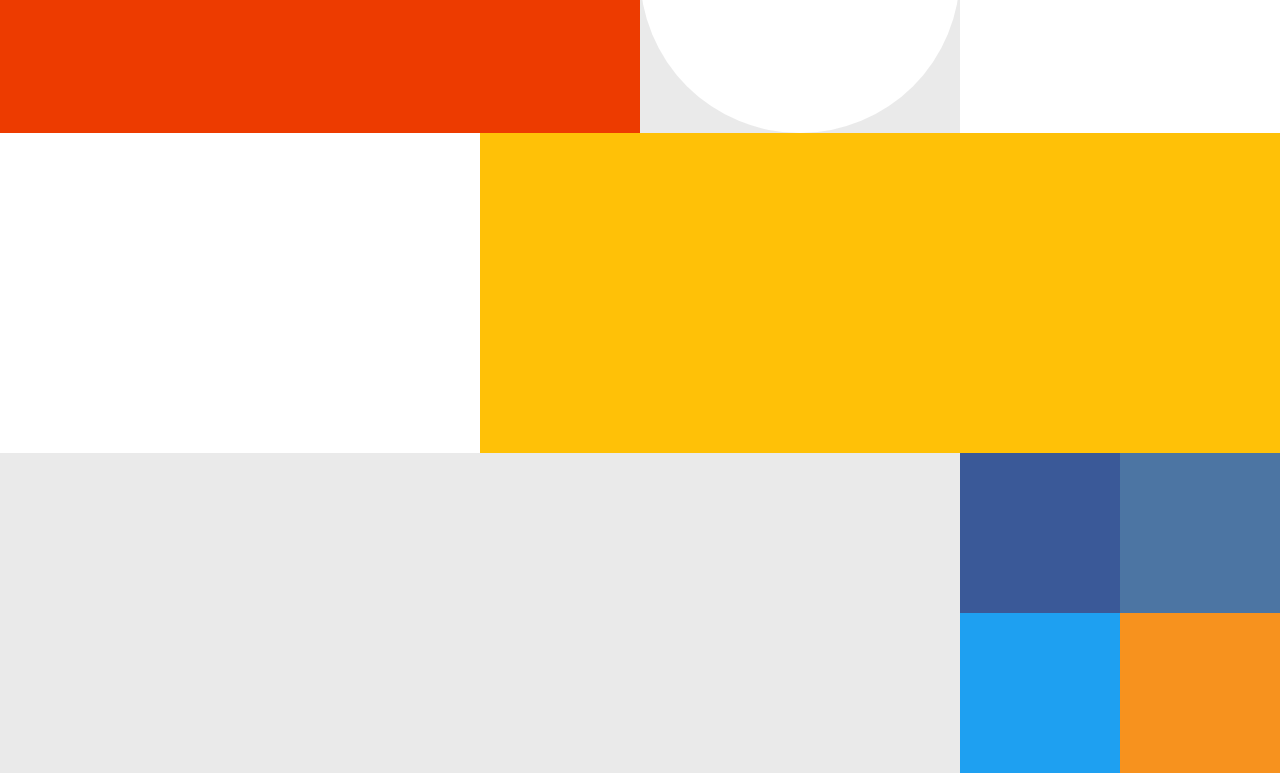
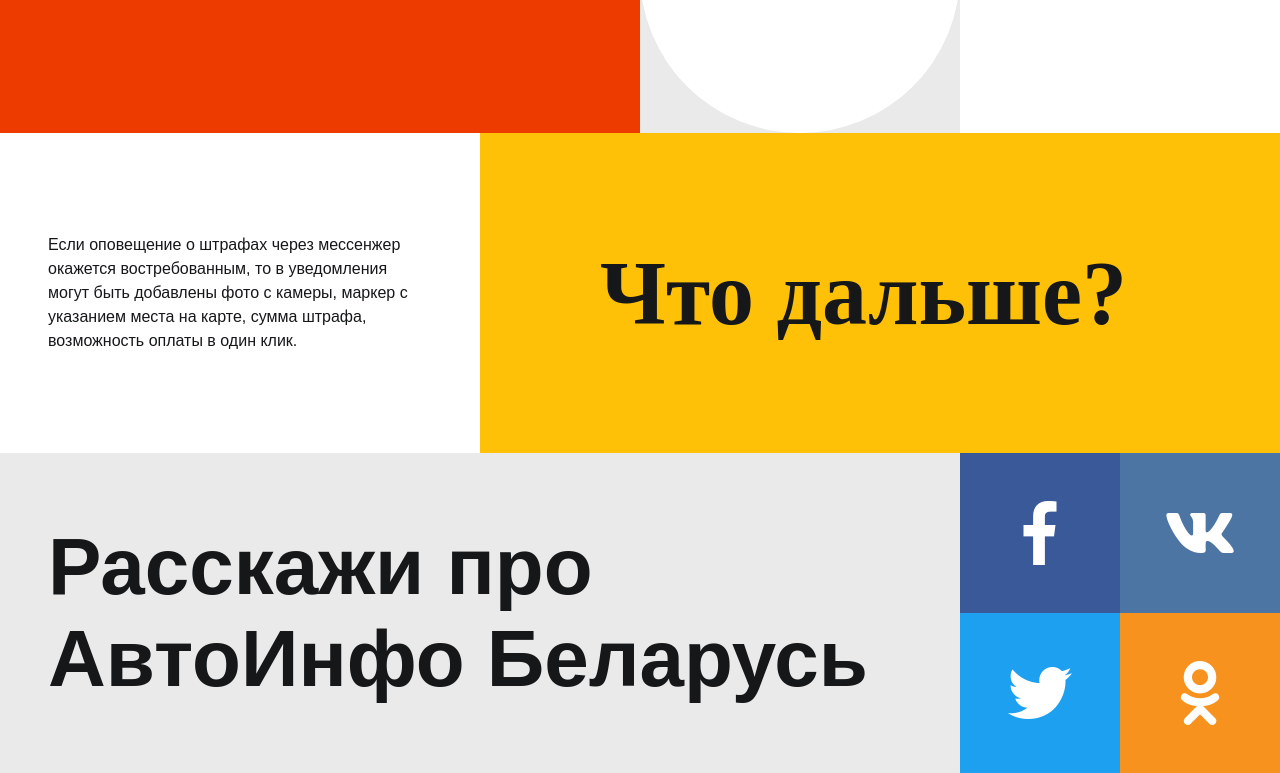
Before and after one commit to devbarden/avto-info-gai-bot, a plain HTML site: page index.html in a window 1280 px wide. Shown: the part 3390-4163 px from the top of the page. Drawn offline with Linux system fonts and the light colour scheme.

Commit message:
feat: add footer

```diff
--- a/index.html
+++ b/index.html
@@ -150,7 +150,8 @@
         2
       </p>
     </div>
-    <div class="cell cell-21"></div>
+    <div class="cell cell-21">
+    </div>
     <div class="cell cell-22">
       <div class="">
         <p>Раз в cутки АвтоИнфо проверяет наличие штрафов в ГАИ. Eсли есть - отправляет уведомление. </p>
@@ -158,7 +159,13 @@
       </div>
     </div>
     <div class="cell cell-23"></div>
-    <div class="cell cell-24"></div>
+    <div class="cell cell-24">
+        <p>
+            Почему
+            Telegram
+            и Viber?
+        </p>
+    </div>
     <div class="cell cell-25">
       <p>
           Закон позволяет ГАИ уведомлять о штрафах через Интернет, но пока нет удобной реализации.
@@ -175,13 +182,41 @@
           Рассылка бумажных "писем счастья" - дорого и долго.
       </p>
     </div>
-    <div class="cell cell-29"></div>
-    <div class="cell cell-30"></div>
-    <div class="cell cell-31"></div>
-    <div class="cell cell-s-facebook"></div>
-    <div class="cell cell-s-vk"></div>
-    <div class="cell cell-s-twitter"></div>
-    <div class="cell cell-s-odnoklassniki"></div>
+    <div class="cell cell-29">
+      <p>
+          Если оповещение о штрафах через мессенжер окажется востребованным, то в уведомления могут быть добавлены фото с камеры, маркер с указанием места на карте, сумма штрафа, возможность оплаты в один клик.
+      </p>
+    </div>
+    <div class="cell cell-30">
+      <p>
+          Что дальше?
+      </p>
+    </div>
+    <div class="cell cell-31">
+      <p>
+          Расскажи про АвтоИнфо Беларусь
+      </p>
+    </div>
+    <div class="cell cell-s-facebook">
+      <a href="#">
+        <i class="fab fa-facebook-f"></i>
+      </a>
+    </div>
+    <div class="cell cell-s-vk">
+      <a href="#">
+        <i class="fab fa-vk"></i>
+      </a>
+    </div>
+    <div class="cell cell-s-twitter">
+      <a href="#">
+        <i class="fab fa-twitter"></i>
+      </a>
+    </div>
+    <div class="cell cell-s-odnoklassniki">
+      <a href="#">
+        <i class="fab fa-odnoklassniki"></i>
+      </a>
+    </div>
 
 </body>
 </html>
--- a/style.css
+++ b/style.css
@@ -2,6 +2,8 @@
   margin: 0;
   padding: 0;
   box-sizing: border-box;
+
+  font-family: Arial;
 }
 
 .center-block {
@@ -586,6 +588,19 @@ body {
   background-color: #ED3B00;
 
   min-height: 40em;
+
+  display: flex;
+  align-items: center;
+}
+.cell-24 p {
+  width: 70%;
+
+  margin: 0 auto;
+
+  color: #FFFFFF;
+  font-family: Arial;
+  font-size: 5.625rem;
+  font-weight: bold;
 }
 
 .cell-25 {
@@ -654,32 +669,144 @@ body {
 
 .cell-29 {
   background-color: #FFFFFF;
+
+  display: flex;
+  align-items: center;
+}
+.cell-29 p {
+  width: 80%;
+
+  margin: 0 auto;
+
+  color: #151719;
+  font-family: Arial;
+  font-size: 1rem;
+  line-height: 1.5rem;
 }
 
 .cell-30 {
   background-color: #FFC107;
 
   min-height: 20em;
+
+  display: flex;
+  align-items: center;
+}
+.cell-30 p {
+  width: 70%;
+
+  margin: 0 auto;
+
+  color: #151719;
+  font-family: "PT Sans";
+  font-size: 5.625rem;
+  font-weight: bold;
 }
 
 .cell-31 {
   background-color: #EAEAEA;
 
   min-height: 20em;
+
+  display: flex;
+  align-items: center;
+}
+.cell-31 p {
+  width: 90%;
+
+  margin: 0 auto;
+
+  color: #151719;
+  font-family: Arial;
+  font-size: 5rem;
+  font-weight: bold;
 }
 
 .cell-s-facebook {
   background-color: #3A5998;
 }
+.cell-s-facebook a {
+  width: 100%;
+  height: 100%;
+
+  text-decoration: none;
+
+  display: flex;
+  align-items: center;
+  justify-content: center;
+}
+.cell-s-facebook a i {
+  font-size: 4rem;
+  color: #ffffff;
+}
 
 .cell-s-vk {
   background-color: #4C75A3;
+}
+.cell-s-vk a {
+  width: 100%;
+  height: 100%;
+
+  text-decoration: none;
+
+  display: flex;
+  align-items: center;
+  justify-content: center;
+}
+.cell-s-vk a i {
+  font-size: 4rem;
+  color: #ffffff;
 }
 
 .cell-s-twitter {
   background-color: #1EA0F1;
 }
+.cell-s-twitter a {
+  width: 100%;
+  height: 100%;
+
+  text-decoration: none;
+
+  display: flex;
+  align-items: center;
+  justify-content: center;
+}
+.cell-s-twitter a i {
+  font-size: 4rem;
+  color: #ffffff;
+}
 
 .cell-s-odnoklassniki {
   background-color: #F7921E;
 }
+.cell-s-odnoklassniki a {
+  width: 100%;
+  height: 100%;
+
+  text-decoration: none;
+
+  display: flex;
+  align-items: center;
+  justify-content: center;
+}
+.cell-s-odnoklassniki a i {
+  font-size: 4rem;
+  color: #ffffff;
+}
+
+
+.cell-s-facebook,
+.cell-s-vk,
+.cell-s-twitter,
+.cell-s-odnoklassniki {
+  -webkit-transition: .3s ease;
+  -moz-transition: .3s ease;
+  -o-transition: .3s ease;
+}
+
+.cell-s-facebook:hover,
+.cell-s-vk:hover,
+.cell-s-twitter:hover,
+.cell-s-odnoklassniki:hover {
+  filter: brightness(80%);
+}
```
